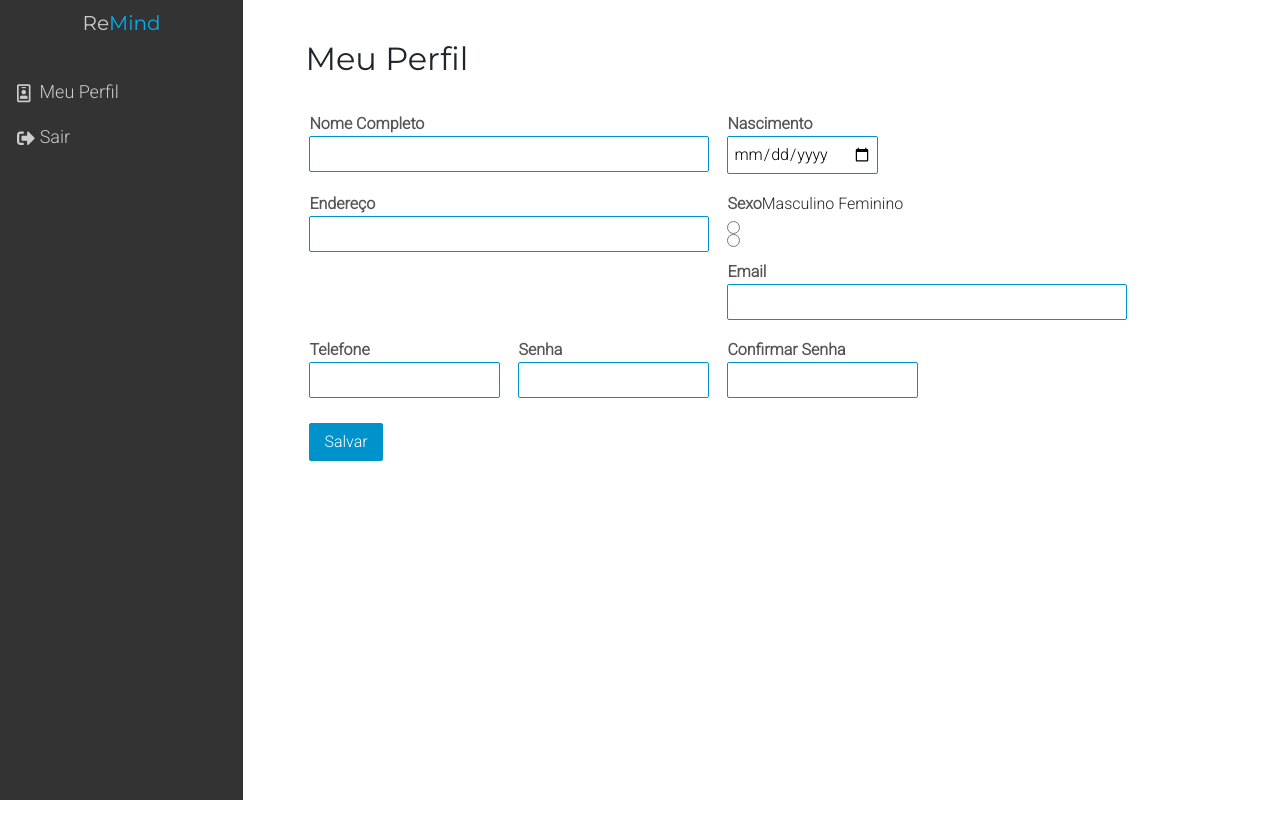
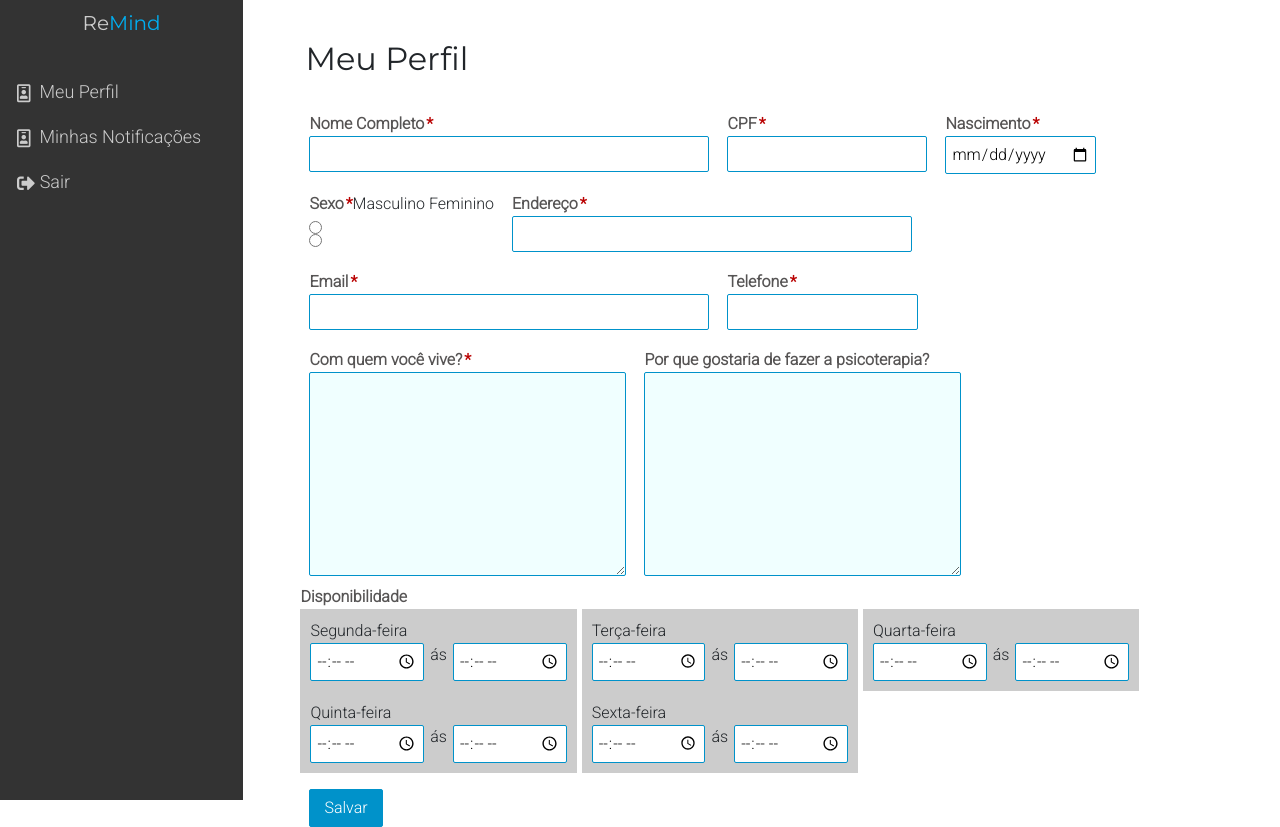
Before and after one commit to manogray/remindWeb, a PHP site: page /paciente/meuperfil in a window 1280 px wide. Before the commit the page ends 800 px from the top, so only its background shows below. Run offline with PHP 8.4, Linux system fonts and the light colour scheme; some libraries are stand-ins or nearby versions.

Commit message:
profilePaciente; cadastroPaciente

```diff
--- a/includes/headerPaciente.php
+++ b/includes/headerPaciente.php
@@ -14,6 +14,7 @@
     Re<span style="color: #01aef0;" >Mind</span>
 </div>
 <div class="optionsMenu">
-    <a style="color:#ccc;"  href="/profile"><div class="option"> <i style="margin-right: 9px;" class="far fa-id-badge"></i>  Meu Perfil</div></a>
+    <a style="color:#ccc;"  href="/paciente/meuperfil"><div class="option"> <i style="margin-right: 9px;" class="far fa-id-badge"></i>  Meu Perfil</div></a>
+    <a style="color:#ccc;"  href="/paciente/notificacoes"><div class="option"> <i style="margin-right: 9px;" class="far fa-id-badge"></i>  Minhas Notificações</div></a>
     <a style="color:#ccc;" href="paciente/0"><div class="option"> <i style="margin-right: 5px;" class="fas fa-sign-out-alt"></i> Sair</div></a>
 </div>
--- a/includes/headerTerapeuta.php
+++ b/includes/headerTerapeuta.php
@@ -14,7 +14,7 @@
     Re<span style="color: #01aef0;" >Mind</span>
 </div>
 <div class="optionsMenu">
-    <a style="color:#ccc;"  href="/profile"><div class="option"> <i style="margin-right: 9px;" class="far fa-id-badge"></i>  Meu Perfil</div></a>
+    <a style="color:#ccc;"  href="/terapeuta/meuperfil"><div class="option"> <i style="margin-right: 9px;" class="far fa-id-badge"></i>  Meu Perfil</div></a>
     <a style="color:#ccc;"  href="/terapeuta"><div class="option"> <i style="margin-right: 5px;" class="far fa-list-alt"></i> Meus Pacientes</div></a>
     <a style="color:#ccc;" href="terapeuta/0"><div class="option"> <i style="margin-right: 5px;" class="fas fa-sign-out-alt"></i> Sair</div></a>
 </div>
--- a/index.php
+++ b/index.php
@@ -7,7 +7,7 @@
         '/terapeuta/(?P<logout>\d+)'     =>  'dashboardTerapeuta.php',
         '/terapeuta/meuperfil'           =>  'profileTerapeuta.php',
         '/cadastro/terapeuta'            =>  'cadastroTerapeuta.php',
-        '/paciente'                      =>  'dashboardPaciente.php',
+        '/paciente/notificacoes'          =>  'notificacoesPaciente.php',
         '/paciente/(?P<logout>\d+)'      =>  'dashboardPaciente.php',
         '/paciente/meuperfil'            =>  'profilePaciente.php',
         '/cadastro/paciente'             =>  'cadastroPaciente.php',
--- a/pages/dashboardPaciente.php
+++ b/pages/notificacoesPaciente.php
@@ -19,7 +19,7 @@
 
         <section class="main-content">
 
-        <h2 class="titulo-paciente">Pacientes</h2>
+        <h2 class="titulo-paciente">Minhas Notificações</h2>
 
         <table>
             <tr>
--- a/pages/profilePaciente.php
+++ b/pages/profilePaciente.php
@@ -15,45 +15,99 @@
             <form method="POST" class="register-form" id="register-form" novalidate="novalidate">
                 <div class="form-row">
                     <div class="form-group">
-                        <div class="form-input">
-                            <label for="nome" >Nome Completo</label>
-                            <input style="width: 400px;" type="text" name="nome" id="nome">
+                    <div class="form-input">
+                            <label for="nome" class="required">Nome Completo</label>
+                            <input style="width: 400px;" type="text" name="nome" id="nome" required>
                         </div>
                         <div class="form-input">
-                            <label for="nascimento" >Nascimento</label>
-                            <input type="date" name="nascimento" id="nascimento">
+                            <label for="cpf" class="required">CPF</label>
+                            <input style="width: 200px;" type="text" name="cpf" id="cpf" required>
+                        </div>
+                        <div class="form-input">
+                            <label for="nascimento" class="required">Nascimento</label>
+                            <input type="date" name="nascimento" id="nascimento" required>
+                        </div>
+
+                        <div class="form-input">
+                            <label for="sexo" class="required">Sexo</label>
+                            <input class="radio-area" type="radio" name="sexo" required value="masculino">Masculino
+                            <input class="radio-area" type="radio" name="sexo" required value="feminino">Feminino
                         </div>
 
 
                         <div class="form-input">
-                            <label for="endereco" >Endereço</label>
-                            <input style="width: 400px;" type="text" name="endereco" id="endereco">
+                            <label for="endereco" class="required">Endereço</label>
+                            <input style="width: 400px;" type="text" name="endereco" id="endereco" required>
                         </div>
 
                         <div class="form-input">
-                            <label for="sexo" >Sexo</label>
-                            <input class="radio-area" type="radio" name="opcao" value="opc1" id="sexo">Masculino
-                            <input class="radio-area" type="radio" name="opcao" value="opc2" id="sexo">Feminino
+                            <label for="email" class="required">Email</label>
+                            <input style="width: 400px;" type="email" name="email" id="email" required>
+                        </div>
+                        <div class="form-input">
+                            <label for="telefone" class="required">Telefone</label>
+                            <input type="text" name="telefone" id="telefone" required>
                         </div>
 
                         <div class="form-input">
-                            <label for="email" >Email</label>
-                            <input style="width: 400px;" type="email" name="email" id="email">
-                        </div>
-                        <div class="form-input">
-                            <label for="telefone" >Telefone</label>
-                            <input type="text" name="telefone" id="telefone">
+                            <label for="vinculoResidencial" class="required">Com quem você vive?</label>
+                            <textarea name="vinculoResidencial" required class="text-area" rows="8" cols="35" maxlength="500"></textarea>
                         </div>
 
                         <div class="form-input">
-                            <label for="senha" >Senha</label>
-                            <input type="text" name="senha" id="senha">
+                            <label for="demanda" >Por que gostaria de fazer a psicoterapia?</label>
+                            <textarea class="text-area" name="demanda" required rows="8" cols="35" maxlength="500"></textarea>
                         </div>
 
-                        <div class="form-input">
-                            <label for="confirmar" >Confirmar Senha</label>
-                            <input type="text" name="confimar" id="confirmar">
+                        <div class="form-input" style="display: none;" id="opcao">
+                            <label for="demanda" class="required">Local onde fez terapia</label>
+                            <textarea class="text-area" name="localTerapia" rows="8" cols="35" maxlength="500"></textarea>
                         </div>
+
+                        <div class="quadroHorarios">
+                            <label style="width: 100%;">Disponibilidade</label>
+                            <div class="dia">
+                                <span>Segunda-feira</span>
+                                <div style="display: flex;">
+                                    <input type="time" name="timeSegIni">
+                                    <span style="margin: 0px 6px;">ás</span>
+                                    <input type="time" name="timeSegFim">
+                                </div>
+                            </div>
+                            <div class="dia">
+                                <span>Terça-feira</span>
+                                <div style="display: flex;">
+                                    <input type="time" name="timeTerIni">
+                                    <span style="margin: 0px 6px;">ás</span>
+                                    <input type="time" name="timeTerFim">
+                                </div>
+                            </div>
+                            <div class="dia">
+                                <span>Quarta-feira</span>
+                                <div style="display: flex;">
+                                    <input type="time" name="timeQuaIni">
+                                    <span style="margin: 0px 6px;">ás</span>
+                                    <input type="time" name="timeQuaFim">
+                                </div>
+                            </div>
+                            <div class="dia">
+                                <span>Quinta-feira</span>
+                                <div style="display: flex;">
+                                    <input type="time" name="timeQuiIni">
+                                    <span style="margin: 0px 6px;">ás</span>
+                                    <input type="time" name="timeQuiFim">
+                                </div>
+                            </div>
+                            <div class="dia">
+                                <span>Sexta-feira</span>
+                                <div style="display: flex;">
+                                    <input type="time" name="timeSexIni">
+                                    <span style="margin: 0px 6px;">ás</span>
+                                    <input type="time" name="timeSexFim">
+                                </div>
+                            </div>
+                        </div>
+
                     </div>
                 </div>
                 <div class="form-submit">
```
Also changed, not shown: pages/cadastroPaciente.php (+34 -28 lines).
